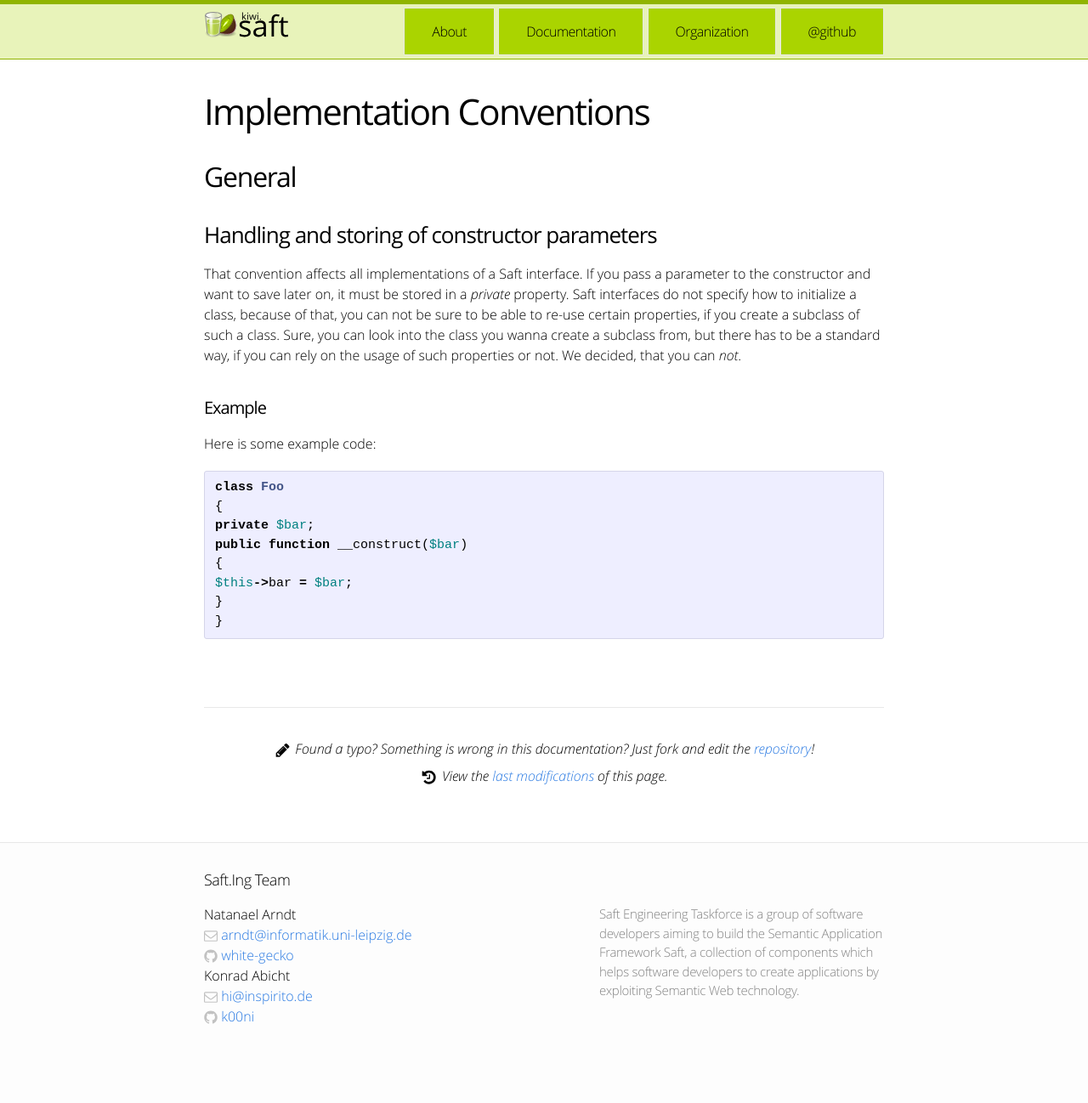
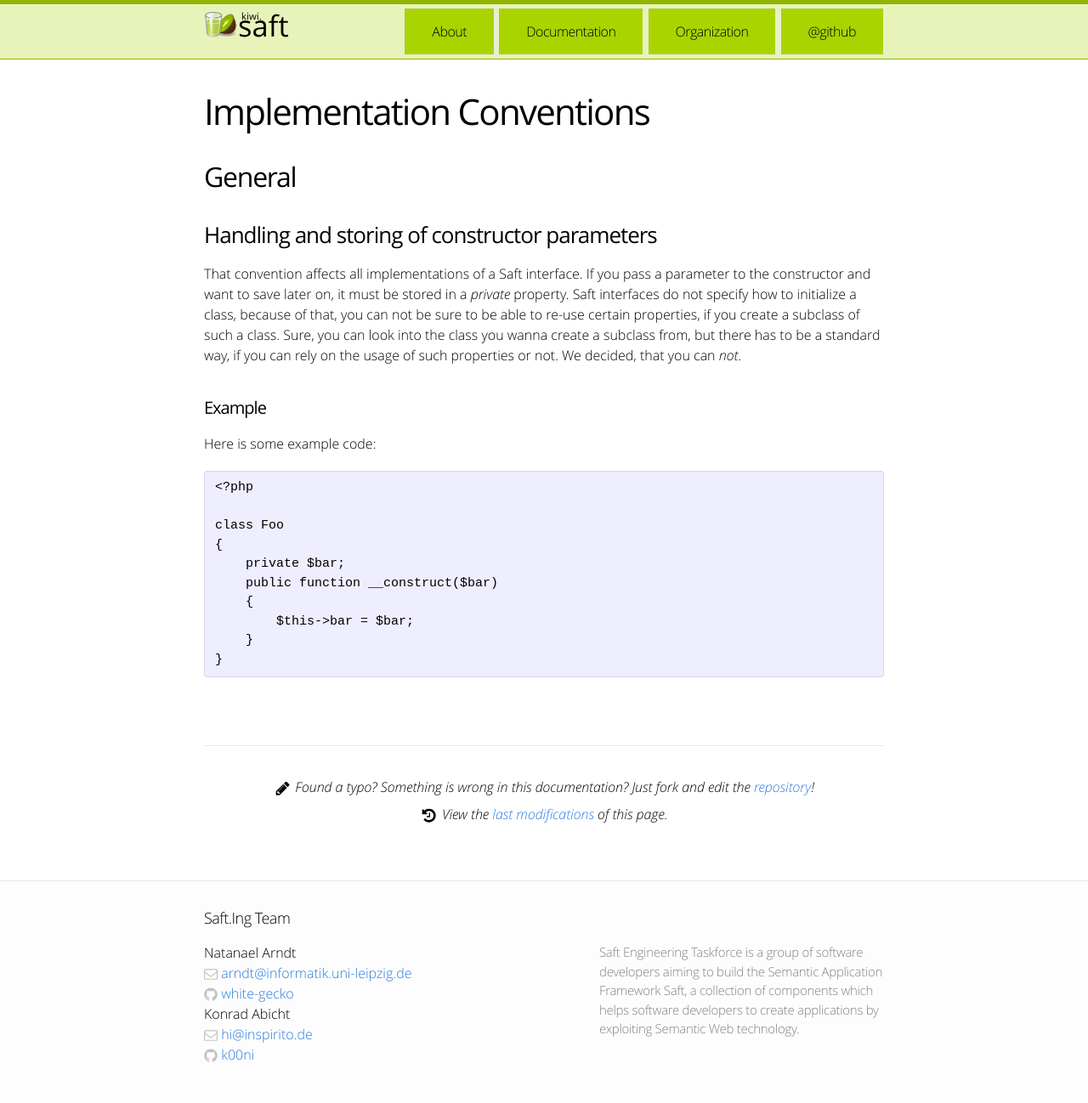
Before and after one commit to SaftIng/safting.github.io, a Jekyll site: the page built from doc/phpframework/implementation-conventions.md, in a window 1280 px wide. Shown: the whole page at 85% size. Built offline with Jekyll 4.4.1, drawn with Linux system fonts in a browser that asks for light colours; before the commit the page ends 1253 px from its top, so only the background shows below that.

````diff
--- a/doc/phpframework/implementation-conventions.md
+++ b/doc/phpframework/implementation-conventions.md
@@ -13,13 +13,13 @@ That convention affects all implementations of a Saft interface. If you pass a p
 
 Here is some example code:
 
-```php
-class Foo
-{
-private $bar;
-public function __construct($bar)
-{
-$this->bar = $bar;
-}
-}
-```
+    <?php
+
+    class Foo
+    {
+        private $bar;
+        public function __construct($bar)
+        {
+            $this->bar = $bar;
+        }
+    }
````
